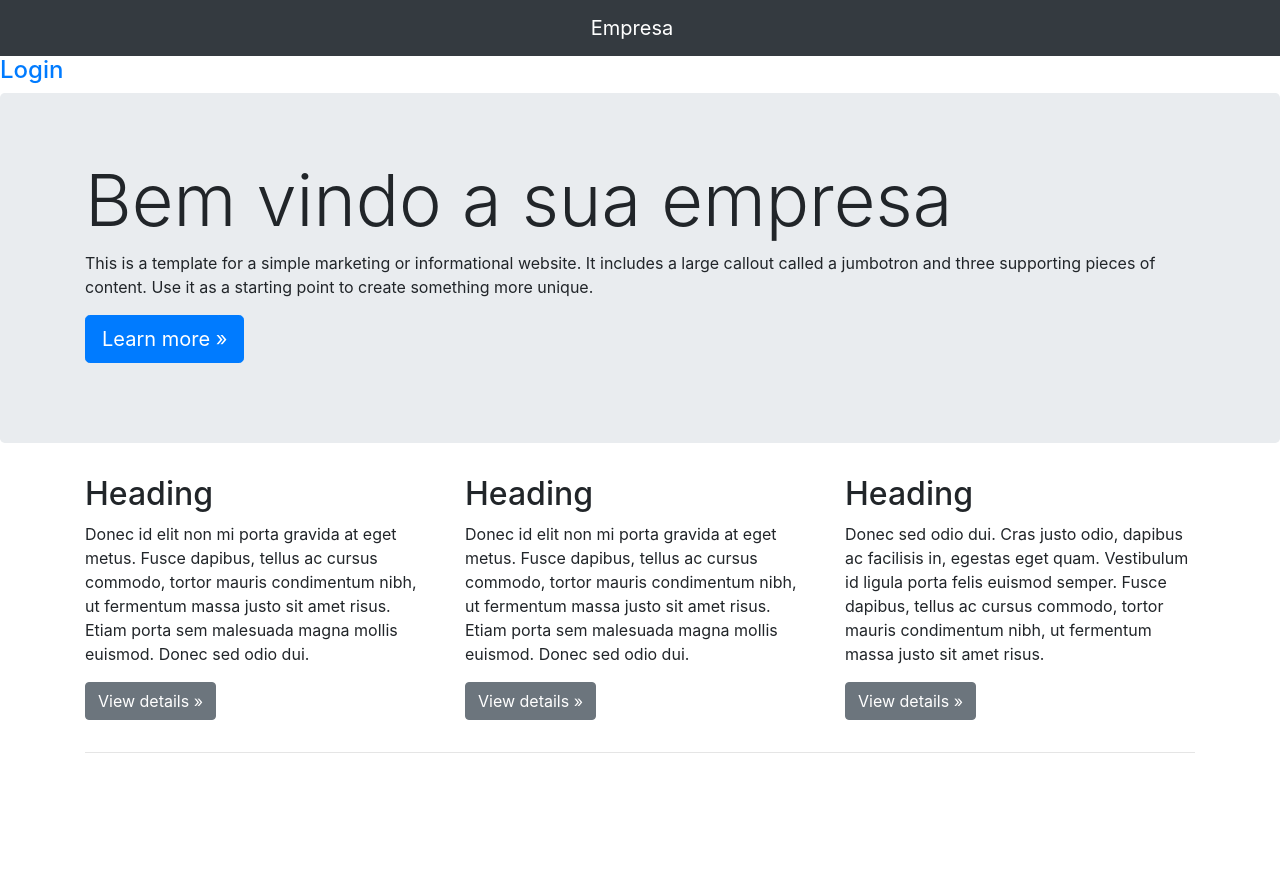
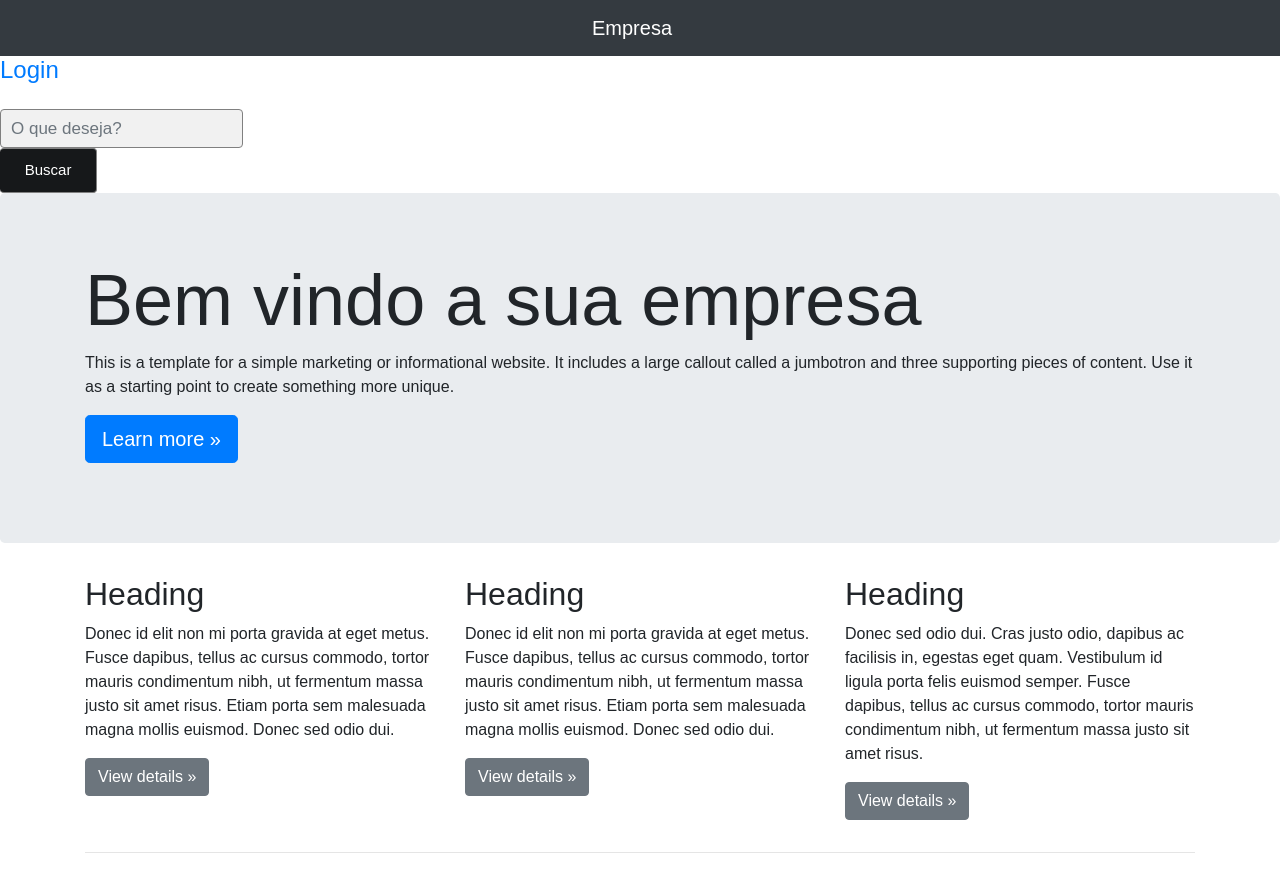
Before and after one commit to xjhofernandes/ProjetoPython, a Flask app: template app/templates/index.html in a window 1280 px wide. Before the commit the page ends 753 px from the top, so only its background shows below. Run offline with Flask 2, Linux system fonts and the light colour scheme; the template is opened without the code that fills it, so the values that code supplies are empty, except form fields; tables that the repository leaves empty hold one stand-in row (values such as "Sample post"); form fields are guessed from the names that the template uses; some libraries are stand-ins or nearby versions.

Commit message:
Search Form
Comitando search form.

```diff
--- a/app/models/forms.py
+++ b/app/models/forms.py
@@ -1,5 +1,5 @@
 from flask_wtf import FlaskForm
-from wtforms import StringField, PasswordField, BooleanField
+from wtforms import StringField, PasswordField, BooleanField, SelectField, Form
 from wtforms.validators import DataRequired
 
 
@@ -7,3 +7,6 @@ class LoginForm(FlaskForm):
     username = StringField("username", validators=[DataRequired()])
     password = PasswordField("password", validators=[DataRequired()])
     remember_me = BooleanField("remember_me")
+
+class SearchForm(FlaskForm):
+    search = StringField('')
--- a/app/templates/base.html
+++ b/app/templates/base.html
@@ -51,7 +51,6 @@
   {% endif %}
   </div>
 
-
   {% with messages = get_flashed_messages() %}
   {% if messages %}
       <div class="alert alert-warning">
@@ -67,6 +66,7 @@
 {% block content %}
 {% endblock %}
 
+
 <script> src="src=https://code.jquery.com/jquery-3.3.1.slim.min.js" </script>
 
 <script src="{{ url_for('static', filename='js/bootstrap.min.js')}}"></script>
--- a/app/templates/index.html
+++ b/app/templates/index.html
@@ -3,6 +3,49 @@
 
 {% block content %}
 <main role="main">
+    <style>
+        body {
+      font-family: Arial;
+    }
+
+    * {
+      box-sizing: border-box;
+    }
+
+    form.example input[type=text] {
+      padding: 10px;
+      font-size: 17px;
+      border: 1px solid grey;
+      float: left;
+      width: 100%;
+      background: #f1f1f1;
+    }
+    form.example button {
+        float: left;
+        width: 40%;
+        padding: 10px;
+        background: rgb(22, 24, 26);
+        color: white;
+        font-size: 15px;
+        border: 0.1px solid grey;
+        border-left: none;
+        cursor: pointer;
+      }
+    </style>
+
+    <div class="row" style="margin: auto">
+        <div class="center">
+            <form method="POST" class="example" style="margin:auto;max-width:300px">
+                {{ form.csrf_token }}
+                <div class ="form-group">
+                    {{ form.search(class="form-control",
+                    placeholder="O que deseja?") }}
+                </div>
+                <button type="submit" class="btn btn-default">Buscar
+                </button>
+            </form>
+        </div>
+    </div>
 
         <!-- Main jumbotron for a primary marketing message or call to action -->
         <div class="jumbotron">
```
Also changed, not shown: app/controllers/default.py (+41 -21 lines), app/models/tables.py (+4 -7 lines), app/templates/search.html (added, +44 -0 lines).
